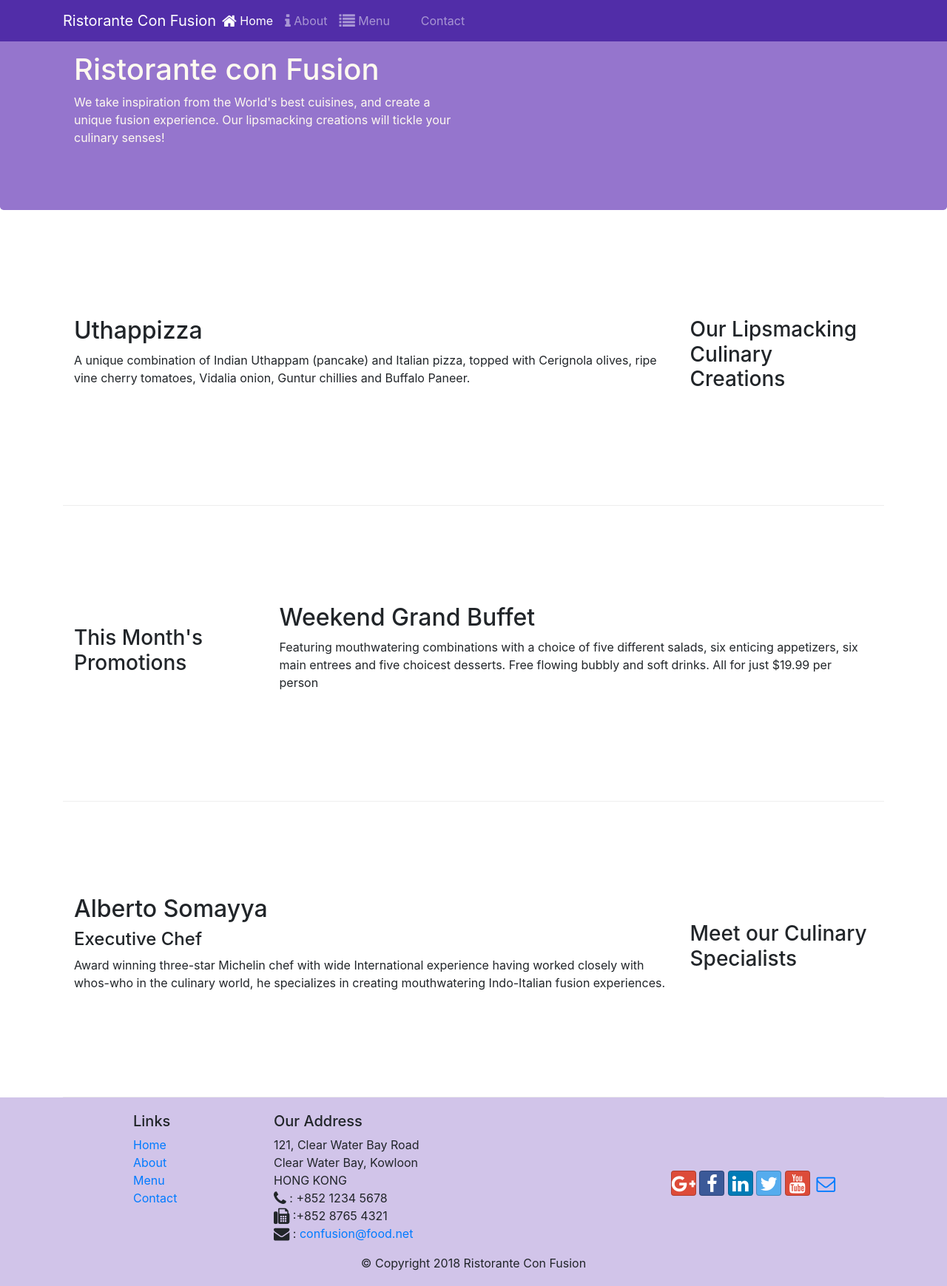
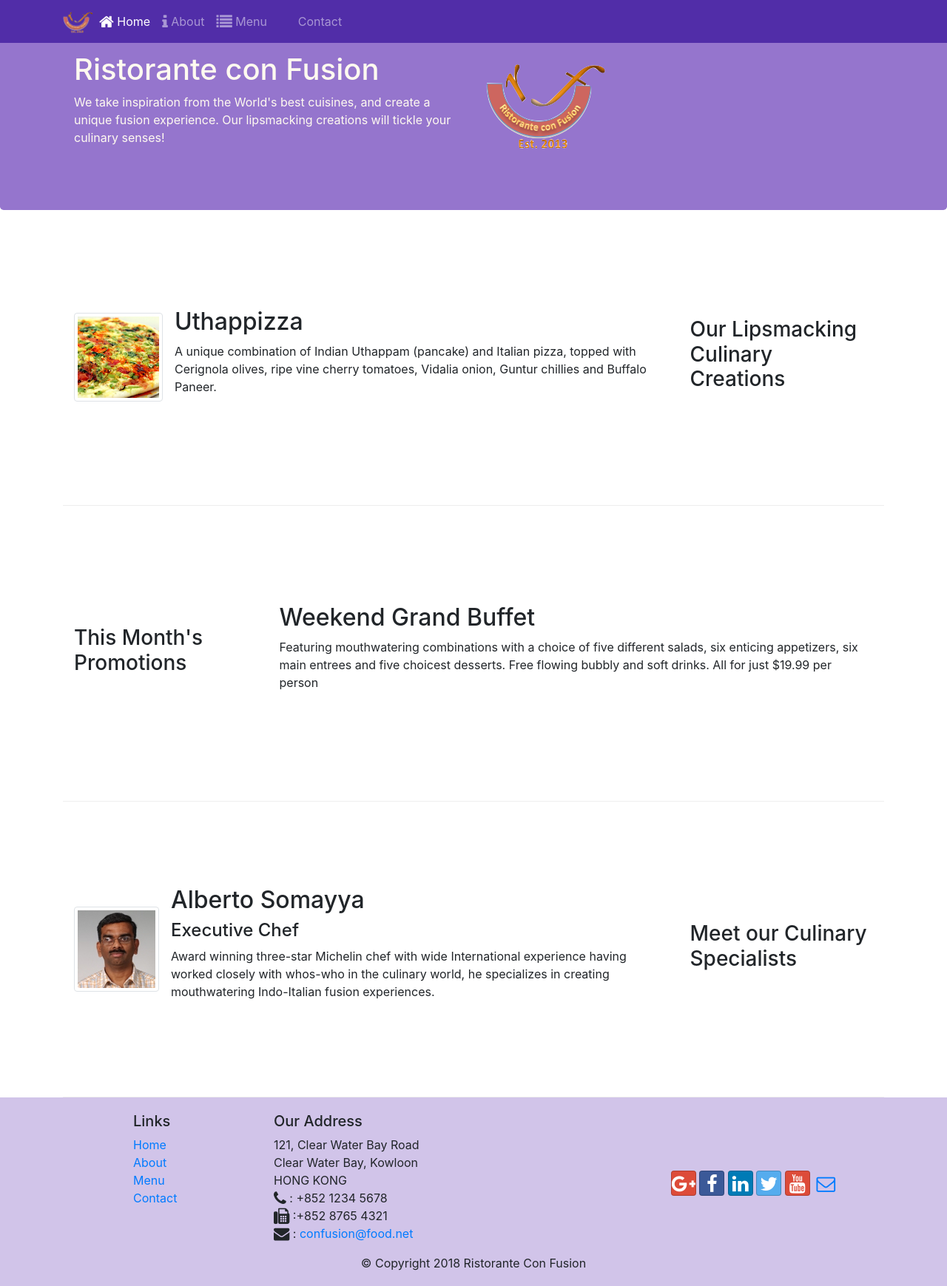
Before and after one commit to KshitijSinghChauhan/Restaurant-Website, a website: page index.html in a window 1280 px wide. Shown: the whole page at 74% size. Drawn offline with nearby package versions, Linux system fonts and the light colour scheme; files whose address does not match are found by name.

Commit message:
Images and Media

```diff
--- a/index.html
+++ b/index.html
@@ -21,7 +21,7 @@
             <button class="navbar-toggler" type="button" data-toggle="collapse" data-target="#Navbar">
                 <span class="navbar-toggler-icon"></span>
             </button>
-            <a class="navbar-brand mr-auto" href="#">Ristorante Con Fusion</a>
+            <a class="navbar-brand mr-auto" href="#"><img src="img/logo.png" height="30" width="41"></a>
            <div class="collapse navbar-collapse" id="Navbar">
                 <ul class="navbar-nav mr-auto">
                     <li class="nav-item active"><a class="nav-link" href="#"><span class="fa fa-home fa-lg"></span> Home</a></li>
@@ -39,7 +39,8 @@
                     <h1>Ristorante con Fusion</h1>
                     <p>We take inspiration from the World's best cuisines, and create a unique fusion experience. Our lipsmacking creations will tickle your culinary senses!</p>
                 </div>
-                <div class="col-12 col-sm">
+                <div class="col-12 col-sm align-self-center">
+                    <img src="img/logo.png" class="img-fluid">
                 </div>
             </div>
         </div>
@@ -51,8 +52,13 @@
                 <h3>Our Lipsmacking Culinary Creations</h3>
             </div>
             <div class="col col-sm order-sm-first col-md">
-                <h2>Uthappizza</h2>
-                <p>A unique combination of Indian Uthappam (pancake) and Italian pizza, topped with Cerignola olives, ripe vine cherry tomatoes, Vidalia onion, Guntur chillies and Buffalo Paneer.</p>
+                <div class="media">
+                    <img class="d-flex mr-3 img-thumbnail align-self-center" src="img/uthappizza.png" alt="uthappizza">
+                    <div class="media-body">
+                        <h2 class="mt-0">Uthappizza</h2>
+                        <p>A unique combination of Indian Uthappam (pancake) and Italian pizza, topped with Cerignola olives, ripe vine cherry tomatoes, Vidalia onion, Guntur chillies and Buffalo Paneer.</p>
+                    </div>
+                 </div>
             </div>
         </div>
 
@@ -72,10 +78,15 @@
                 <h3>Meet our Culinary Specialists</h3>
             </div>
             <div class="col col-sm order-sm-first col-md">
-                <h2>Alberto Somayya</h2>
-                <h4>Executive Chef</h4>
-                <p>Award winning three-star Michelin chef with wide International experience having worked closely with whos-who in the culinary world, he specializes in creating mouthwatering Indo-Italian fusion experiences. </p>
+                <div class="media">
+                    <img class="d-flex mr-3 img-thumbnail align-self-center" src="img/alberto.png" alt="alberto">
+                <div class="media-body">
+                    <h2 class="mt-0">Alberto Somayya</h2>
+                    <h4>Executive Chef</h4>
+                    <p>Award winning three-star Michelin chef with wide International experience having worked closely with whos-who in the culinary world, he specializes in creating mouthwatering Indo-Italian fusion experiences. </p>
+                </div>
             </div>
+        </div>
         </div>
     </div>
 
```
Also changed, not shown: aboutus.html (+3 -2 lines), contactus.html (+3 -2 lines), img/alberto.png (added), img/buffet.png (added), img/logo.png (added), img/uthappizza.png (added), 1 other file.
